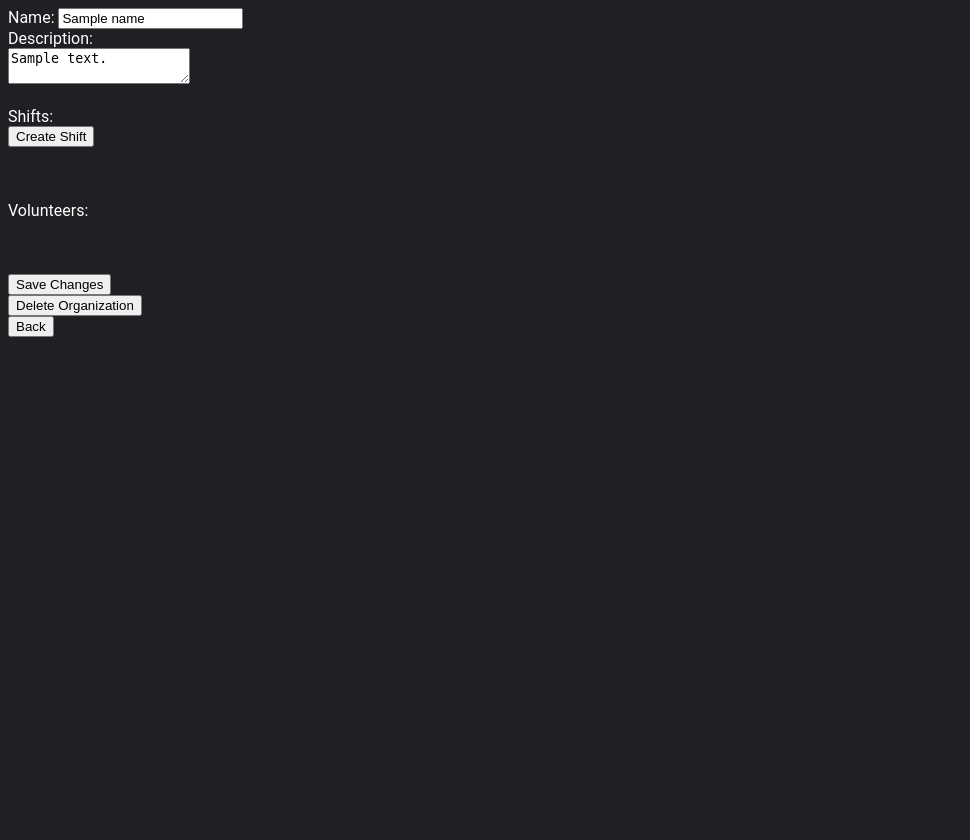
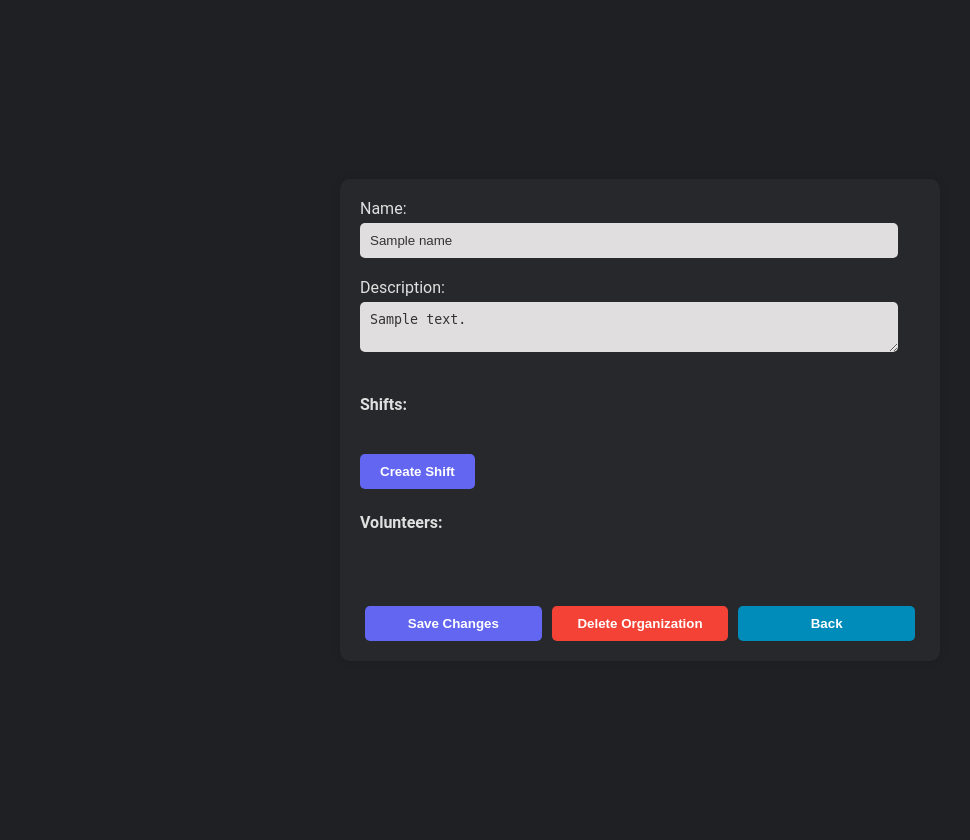
Before and after one commit to ashwin-ramani/CharityConduit, a Flask app: template templates/organization_settings.html in a window 1280 px wide. Shown: the whole page, without its empty margins (0-970 px from the left). Before the commit the page ends 337 px from the top, so only its background shows below. Run offline with Flask 3, Linux system fonts and the light colour scheme; the template is opened without the code that fills it: most values are stand-ins (such as "Sample title", 1, 10 or a date in 2020).

Commit message:
Update organization_settings.html

```diff
--- a/templates/organization_settings.html
+++ b/templates/organization_settings.html
@@ -1,28 +1,123 @@
 <!DOCTYPE html>
 <html lang="en">
 <head>
+    <meta charset="UTF-8">
+    <meta name="viewport" content="width=device-width, initial-scale=1.0">
     <title>{{ name }}</title>
     <style>
         body {
             min-height: 100vh;
             font-family: 'Roboto', sans-serif;
             background: #1f2023;
+            display: flex;
+            justify-content: center;
+            align-items: center;
+            padding: 20px;
+            margin: 0;
+        }
+
+        .container {
+            max-width: 600px;
+            width: 100%;
+            padding: 20px;
+            background-color: #26282b;
+            border-radius: 10px;
+            box-shadow: 0 0 10px rgba(0, 0, 0, 0.1);
+            box-sizing: border-box;
+            color: #e0e0e0;
+        }
+
+        input[type="text"],
+        textarea {
+            width: calc(100% - 22px);
+            padding: 10px;
+            margin: 5px 0 20px;
+            border: none;
+            outline: none;
+            border-radius: 5px;
+            background-color: #e0dede;
+            color: #333;
+            box-sizing: border-box;
+        }
+
+        input[type="text"]:focus,
+        textarea:focus {
+            background-color: #d5d3d3;
+        }
+
+        button {
+            padding: 10px 20px;
+            margin: 5px 0; /* Reduced margin */
+            border: none;
+            border-radius: 5px;
+            background-color: #6366f1;
             color: white;
+            cursor: pointer;
+            font-weight: bold;
+            transition: background-color 0.2s;
         }
+
+        button:hover {
+            background-color: #5052f1; /* Instant color change */
+        }
+
+        ul {
+            list-style-type: none;
+            padding: 0;
+        }
+
+        li {
+            margin: 5px 0;
+        }
+
+        a {
+            color: #4CAF50;
+            text-decoration: none;
+        }
+
+        a:hover {
+            text-decoration: underline;
+        }
+
+        .alert {
+            color: #f44336;
+            margin-bottom: 10px;
+            display: none; /* Hide by default */
+        }
+
+        .btn-group {
+            display: flex;
+            justify-content: space-between;
+            margin-top: 20px;
+        }
+
+        .btn-group button {
+            flex: 1;
+            margin: 0 5px;
+        }
+
     </style>
 </head>
 <body>
-        Name: <input id="name" value="{{ name }}"><br>
-        Description: <br>
+    <div class="container">
+        <label for="name">Name:</label><br>
+        <input id="name" type="text" value="{{ name }}"><br>
+        <label for="description">Description:</label><br>
         <textarea id="description">{{ description }}</textarea><br><br>
-        Shifts:<br>
-        <button onclick="location.href = '/organization/{{ organization_id }}/create-shift'">Create Shift</button>
-        <ul id="shifts"></ul><br><br>
-        Volunteers:
+        <strong>Shifts:</strong><br>
+        <ul id="shifts"></ul><br>
+        <button onclick="location.href = '/organization/{{ organization_id }}/create-shift'" style="background-color: #6366f1;">Create Shift</button>
+        <br><br>
+        <strong>Volunteers:</strong><br>
         <ul id="volunteers"></ul><br><br>
-        <button onclick="saveChanges();">Save Changes</button><br>
-        <button onclick="deleteOrganization()">Delete Organization</button><br>
-        <button onclick="back();">Back</button>
+        <div class="btn-group">
+            <button onclick="saveChanges();" style="background-color: #6366f1;">Save Changes</button>
+            <button onclick="deleteOrganization()" style="background-color: #f44336;">Delete Organization</button>
+            <button onclick="back();" style="background-color: #008CBA;">Back</button>
+        </div>
+        <div id="alert" class="alert"></div>
+    </div>
+
     <script>
         let shifts = JSON.parse('{{ shifts | safe }}');
         let volunteers = JSON.parse('{{ volunteers | safe }}');
@@ -31,21 +126,21 @@
 
         for (let shiftID in shifts) {
             let element = document.createElement("li");
-                element.innerHTML = `<a href="/organization/{{ organization_id }}/shift/${shiftID}">${shifts[shiftID]}</a>`;
+            element.innerHTML = `<a href="/shift/${shiftID}/settings">${shifts[shiftID]}</a>`;
             document.getElementById("shifts").appendChild(element);
         }
 
         for (let username in volunteers) {
-                let element = document.createElement("li")
-                element.innerHTML = `${username}: <b>${volunteers[username]}</b> hours`
+            let element = document.createElement("li");
+            element.innerHTML = `${username}: <b>${volunteers[username]}</b> hours`;
             document.getElementById("volunteers").appendChild(element);
         }
 
-            if (Object.keys(shifts).length == 0) {
+        if (Object.keys(shifts).length === 0) {
             document.getElementById("shifts").innerHTML = "There have not been any shifts created for this organization.";
         }
 
-            if (Object.keys(volunteers).length == 0) {
+        if (Object.keys(volunteers).length === 0) {
             document.getElementById("volunteers").innerHTML = "There are no volunteers joined in this organization.";
         }
 
@@ -54,32 +149,31 @@
             let newDescription = document.getElementById("description").value.trim();
 
             if (newName === "" || newDescription === "") {
-                    alert("No fields can be blank.");
+                displayAlert("No fields can be blank.");
+                return;
             }
 
-                else if (oldName !== newName || oldDescription !== newDescription) {
+            if (oldName !== newName || oldDescription !== newDescription) {
                 fetch("/request", {
-                        "method": "POST",
-                        "body": JSON.stringify({
-                            "purpose": "edit_organization_data",
-                            "organization_id": "{{ organization_id }}",
-                            "name": newName,
-                            "description": newDescription
+                    method: "POST",
+                    body: JSON.stringify({
+                        purpose: "edit_organization_data",
+                        organization_id: "{{ organization_id }}",
+                        name: newName,
+                        description: newDescription
                     })
                 })
                 .then(response => response.text())
                 .then(data => {
                     if (data === "0") location.href = "/login";
                     if (data === "1") {
-                            alert("You do not own this organization.");
+                        displayAlert("You do not own this organization.");
                         location.href = "/dashboard";
                     }
-                        alert("Changes saved.");
+                    displayAlert("Changes saved.");
                 });
-                }
-
-                else {
-                    alert("Changes saved.");
+            } else {
+                displayAlert("No changes to save.");
             }
 
             oldName = newName;
@@ -87,24 +181,26 @@
         }
 
         function deleteOrganization() {
-                let prompt = window.prompt("Enter the name of the organization to confirm deletion:");
+            let promptValue = window.prompt("Enter the name of the organization to confirm deletion:");
 
-                if (prompt !== "{{ name | safe }}") return alert("Incorrect name.");
+            if (promptValue !== "{{ name | safe }}") {
+                displayAlert("Incorrect name.");
+                return;
+            }
 
             fetch("/request", {
-                    "method": "POST",
-                    "body": JSON.stringify({
-                        "purpose": "delete_organization",
-                        "organization_id": "{{ organization_id }}",
+                method: "POST",
+                body: JSON.stringify({
+                    purpose: "delete_organization",
+                    organization_id: "{{ organization_id }}"
                 })
             })
             .then(response => response.text())
             .then(data => {
                 if (data === "0") location.href = "/login";
-                    if (data === "1") alert("You do not own this organization.");
+                if (data === "1") displayAlert("You do not own this organization.");
                 location.href = "/dashboard";
             });
-
         }
 
         function back() {
@@ -113,10 +209,8 @@
             let confirmation;
 
             if (oldName !== newName || oldDescription !== newDescription) {
-                    confirmation = window.confirm("Discard changes?")
-                }
-
-                else {
+                confirmation = window.confirm("Discard changes?");
+            } else {
                 confirmation = true;
             }
 
@@ -124,6 +218,10 @@
                 location.href = "/dashboard";
             }
         }
+
+        function displayAlert(message) {
+            alert(message);
+        }
     </script>
 </body>
 </html>
```
Lines whose indentation alone changed are shown as unchanged.
